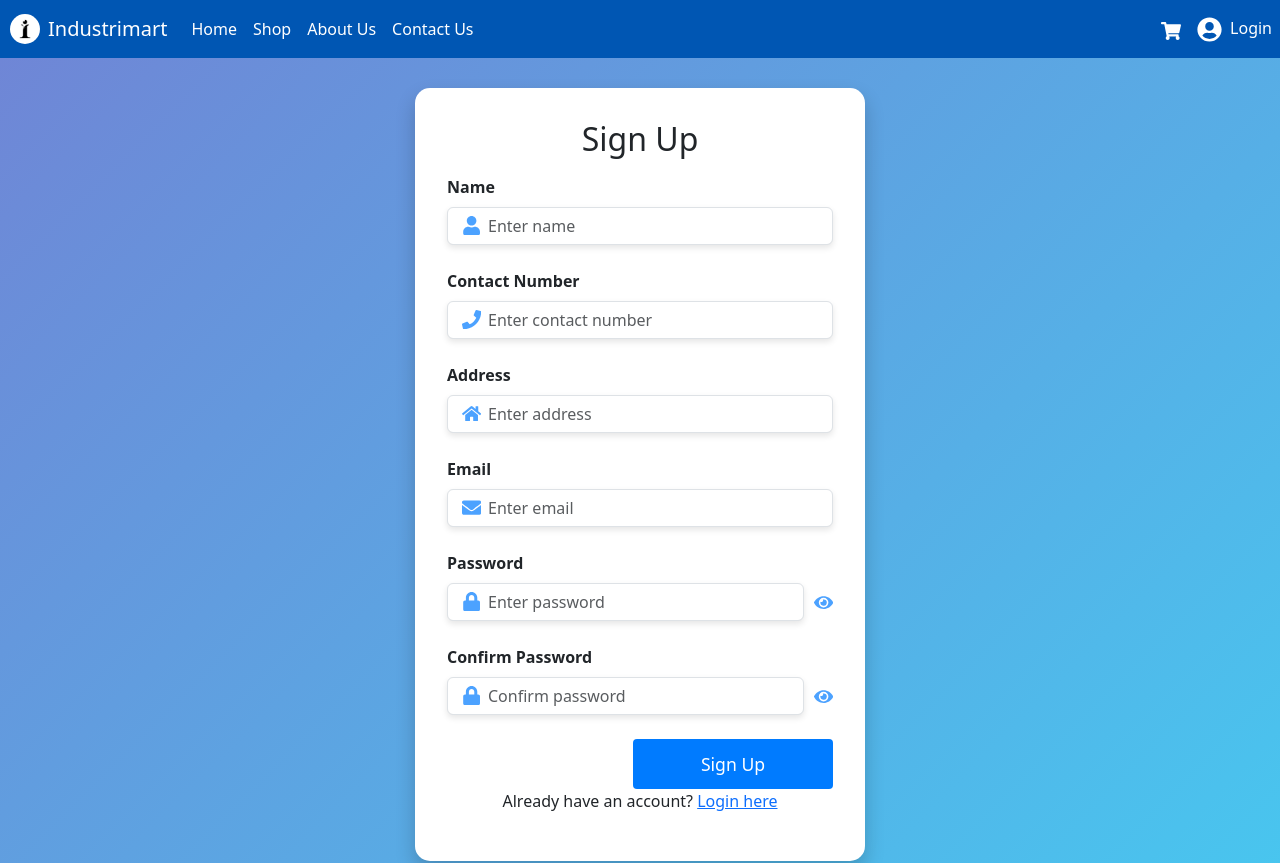
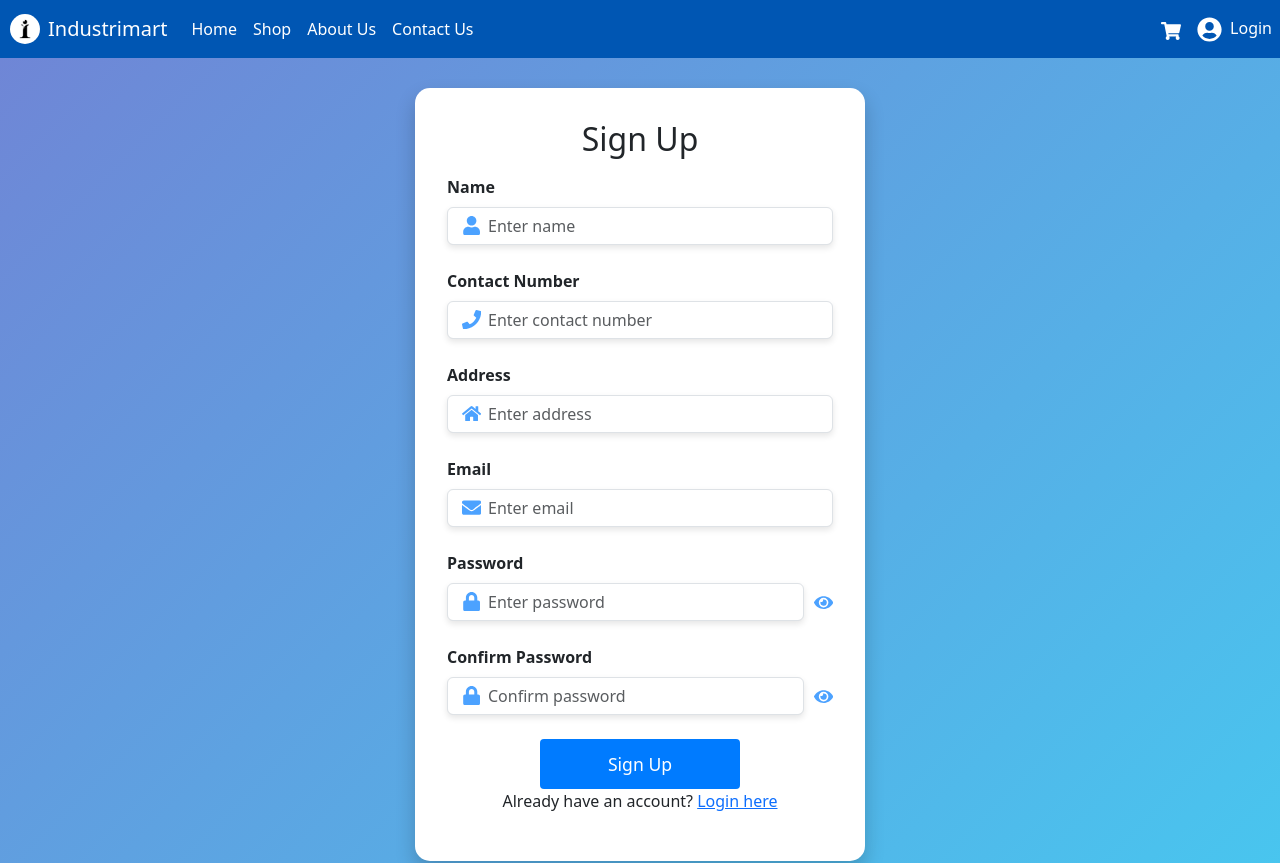
Before and after one commit to S-Vigneshan/IndustriMart-Web-Application, a React (Create React App) app in the folder client/: page /Signup in a window 1280 px wide. Shown: the top 863 px of the page. Built offline with nearby package versions, Linux system fonts and the light colour scheme.

Commit message:
style fixing

```diff
--- a/client/src/login/login.jsx
+++ b/client/src/login/login.jsx
@@ -85,7 +85,7 @@ const Login = () => {
 
         <button
           type="submit"
-          className="btn btn-primary btn-block"
+          className="btn btn-primary btn-block d-block mx-auto"
           disabled={isLoading}
         >
           {isLoading ? 'Logging in...' : 'Login'}
--- a/client/src/signup/signup.jsx
+++ b/client/src/signup/signup.jsx
@@ -184,7 +184,7 @@ const Signup = () => {
 
         <button
           type="submit"
-          className="btn btn-primary btn-block"
+          className="btn btn-primary btn-block d-block mx-auto"
           disabled={isLoading}
         >
           {isLoading ? 'Signing up...' : 'Sign Up'}
```
Also changed, not shown: 1 other file (tests, documents, lock files or other folders).
